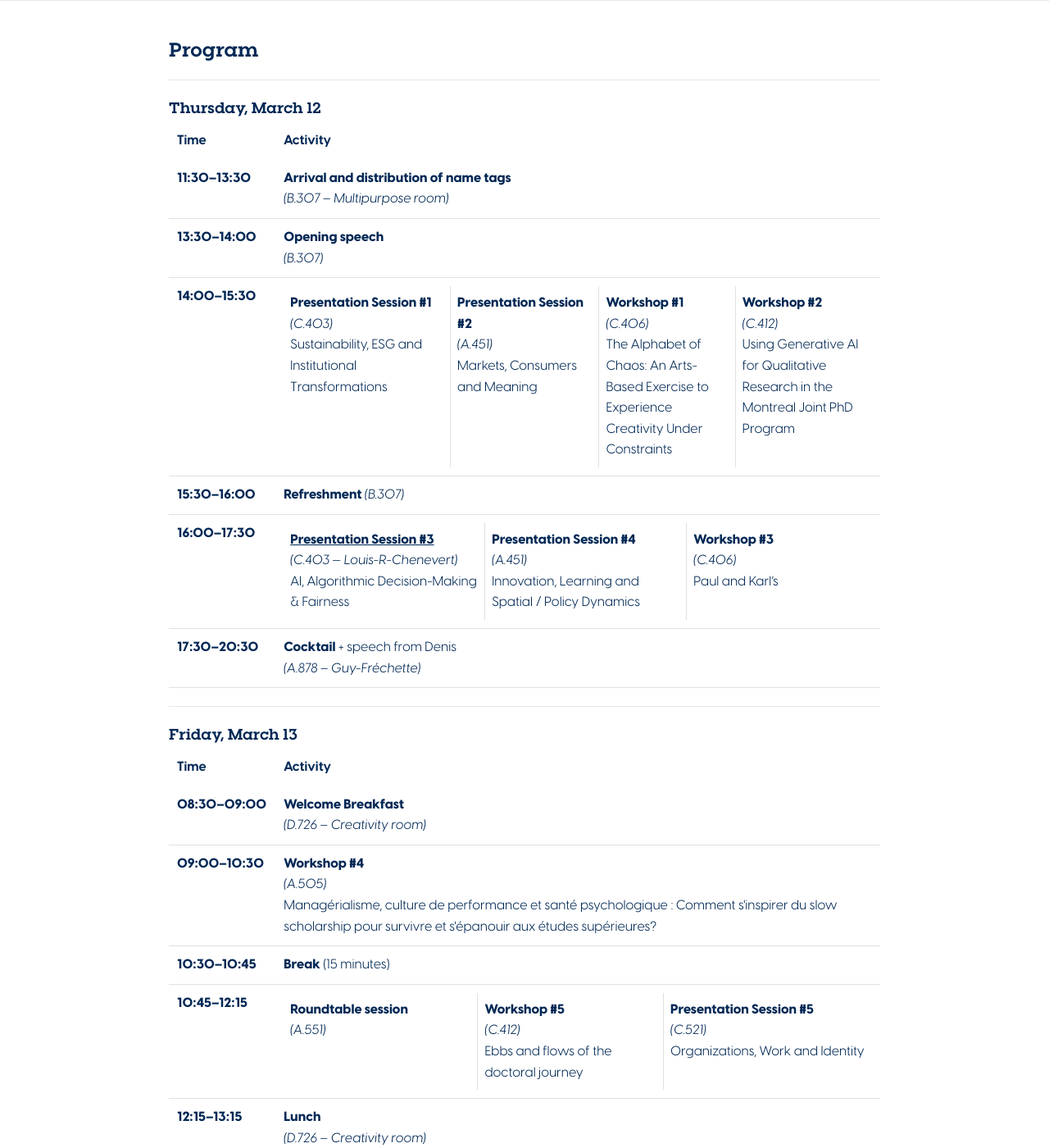
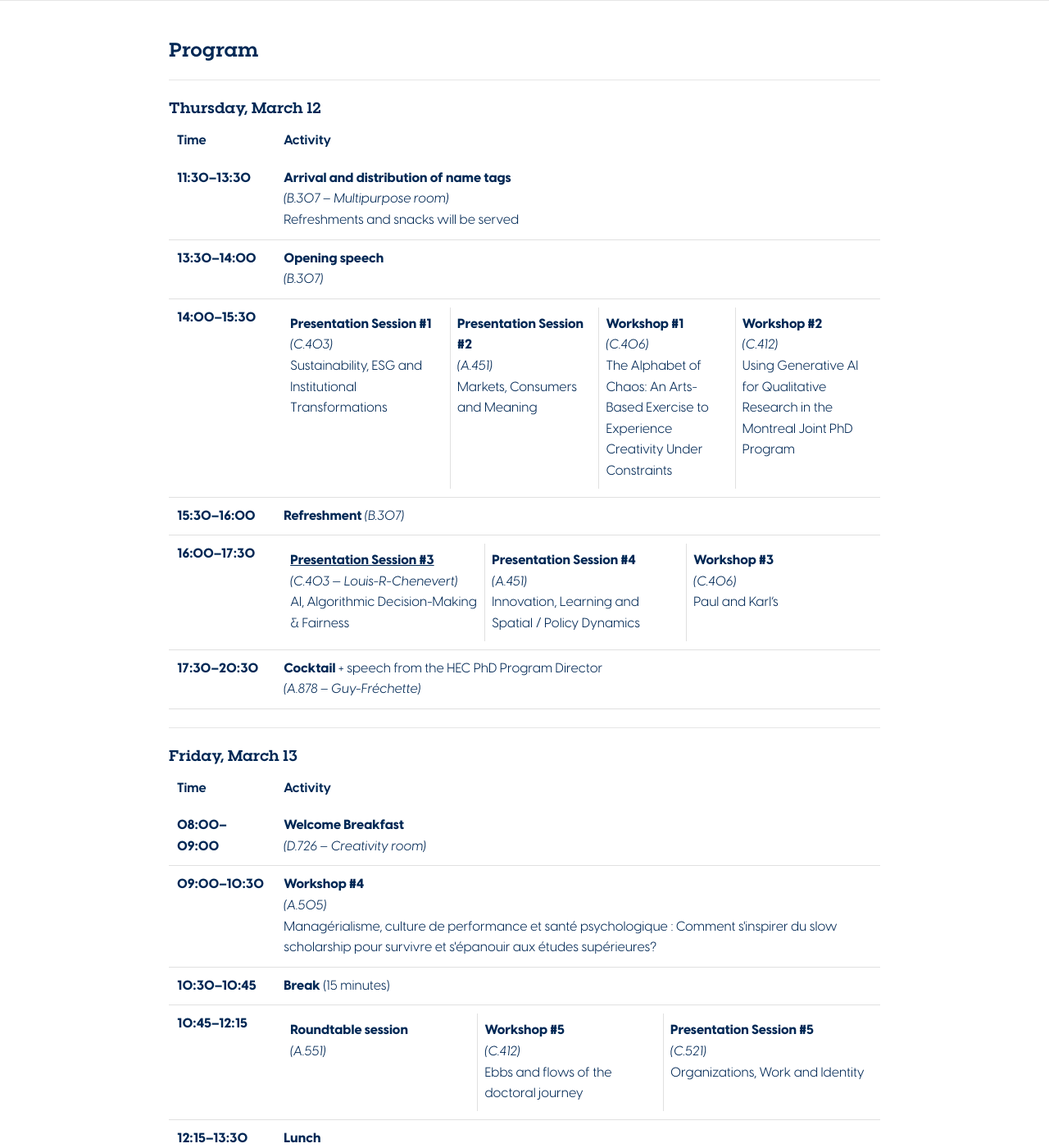
Before and after one commit to juanseripe/symposium2026, a Jekyll site: the page built from docs/en/programme.md, in a window 1280 px wide and 1400 px high, scrolled down 375 px. Shown: the whole window at 82% size. Built offline with Jekyll 4.4.1, drawn with Linux system fonts in a browser that asks for light colours.

```diff
--- a/docs/en/programme.md
+++ b/docs/en/programme.md
@@ -21,7 +21,8 @@ title: Program
       <td><strong>11:30–13:30</strong></td>
       <td>
         <strong>Arrival and distribution of name tags</strong><br>
-        <em>(B.307 – Multipurpose room)</em>
+        <em>(B.307 – Multipurpose room)</em><br>
+        Refreshments and snacks will be served
       </td>
     </tr>
 
@@ -76,7 +77,7 @@ title: Program
             <td>
               {% assign session = site.sessions | where: "slug", "presentation-3" | first %}
               <strong>
-               <a href="{{ session.url }}">{{ session.title }}</a>
+               <a href="{{ session.url | relative_url }}">{{ session.title }}</a>
               </strong><br>
               <em>({{ session.room_code }} — {{ session.room_name }})</em><br>
               {{ session.theme }}
@@ -99,7 +100,7 @@ title: Program
     <tr>
       <td><strong>17:30–20:30</strong></td>
       <td>
-        <strong>Cocktail</strong> + speech from Denis<br>
+        <strong>Cocktail</strong> + speech from the HEC PhD Program Director<br>
         <em>(A.878 – Guy-Fréchette)</em>
       </td>
     </tr>
@@ -119,7 +120,7 @@ title: Program
   </thead>
   <tbody>
     <tr>
-      <td><strong>08:30–09:00</strong></td>
+      <td><strong>08:00–09:00</strong></td>
       <td>
         <strong>Welcome Breakfast</strong><br>
         <em>(D.726 – Creativity room)</em>
@@ -165,7 +166,7 @@ title: Program
     </tr>
 
     <tr>
-      <td><strong>12:15–13:15</strong></td>
+      <td><strong>12:15–13:30</strong></td>
       <td>
         <strong>Lunch</strong><br>
         <em>(D.726 – Creativity room)</em>
```
Also changed, not shown: docs/appel-a-communications.md (+0 -8 lines), docs/en/appel-a-communications.md (+0 -8 lines).
